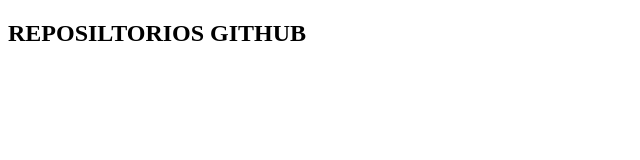
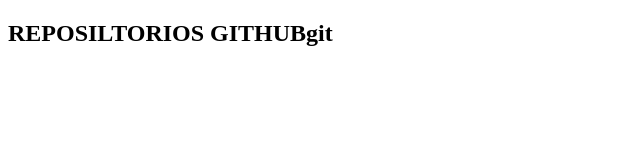
Before and after one commit to KrevsX/Repositorio, a plain HTML site: page index.html in a window 1280 px wide. Shown: the full height of the page, 0-640 px from the left. Drawn offline with Linux system fonts and the light colour scheme.

```diff
--- a/index.html
+++ b/index.html
@@ -6,6 +6,6 @@
     <title>Document</title>
 </head>
 <body>
-    <h2>REPOSILTORIOS GITHUB</h2>
+    <h2>REPOSILTORIOS GITHUBgit</h2>
 </body>
 </html>
```
